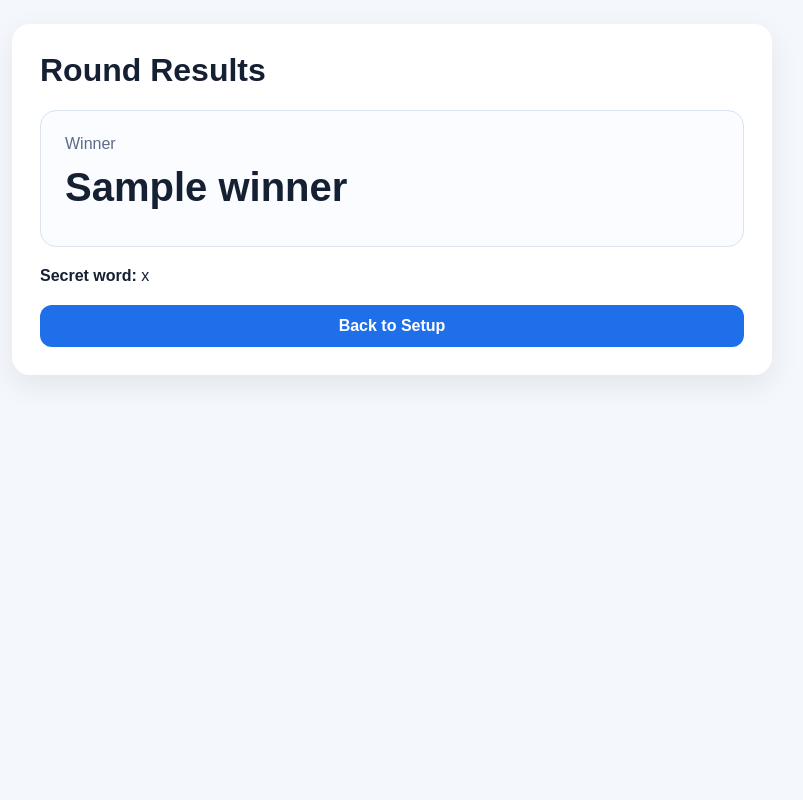
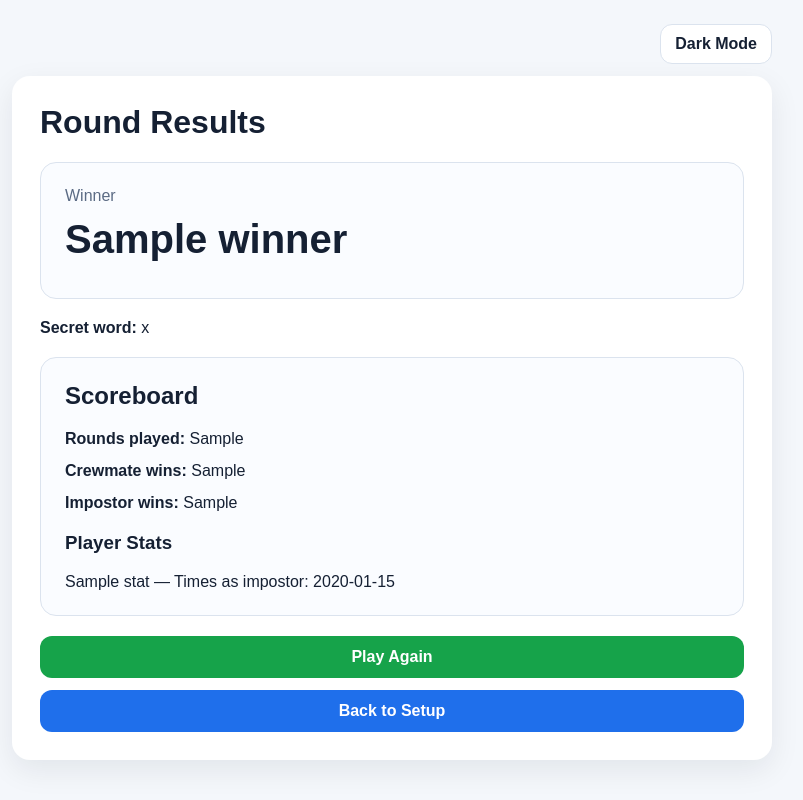
Before and after one commit to sccaaws/impostor-game, a Flask app: template templates/results.html in a window 1280 px wide. Shown: the whole page, without its empty margins (248-1051 px from the left). Run offline with Flask 3, Linux system fonts and the light colour scheme; the template is opened without the code that fills it: most values are stand-ins (such as "Sample title", 1, 10 or a date in 2020).

Commit message:
Added darkmode and reveal and pass feature

```diff
--- a/app.py
+++ b/app.py
@@ -23,8 +23,8 @@ def default_player_names(player_count: int) -> list[str]:
 
 def get_cached_names(player_count: int) -> list[str]:
     cached_names = session.get("cached_player_names", [])
+    names = []
 
-    names = []
     for i in range(player_count):
         if i < len(cached_names) and cached_names[i].strip():
             names.append(cached_names[i].strip())
@@ -34,6 +34,22 @@ def get_cached_names(player_count: int) -> list[str]:
     return names
 
 
+def create_scoreboard(player_names: list[str]) -> dict:
+    return {
+        "rounds_played": 0,
+        "crewmate_wins": 0,
+        "impostor_wins": 0,
+        "player_stats": [
+            {
+                "id": i + 1,
+                "name": player_names[i],
+                "times_impostor": 0,
+            }
+            for i in range(len(player_names))
+        ],
+    }
+
+
 def create_game(player_names: list[str], category: str) -> dict:
     player_count = len(player_names)
     players = [
@@ -41,7 +57,7 @@ def create_game(player_names: list[str], category: str) -> dict:
         for i in range(player_count)
     ]
 
-    secret_word = random.choice(WORDS[category])
+    secret_word = choose_secret_word(category)
     impostor_id = random.randint(1, player_count)
 
     return {
@@ -55,11 +71,77 @@ def create_game(player_names: list[str], category: str) -> dict:
         "accused_id": None,
         "winner": None,
         "vote_result": None,
+        "score_updated": False,
     }
+
+
+def start_new_round(player_names: list[str], category: str):
+    game = create_game(player_names, category)
+    session["game"] = game
+
+    scoreboard = session.get("scoreboard")
+    if scoreboard:
+        for player in scoreboard["player_stats"]:
+            if player["id"] == game["impostor_id"]:
+                player["times_impostor"] += 1
+                break
+        session["scoreboard"] = scoreboard
 
 
 def get_game():
     return session.get("game")
+
+
+def update_scoreboard_if_needed(game: dict):
+    if game.get("score_updated"):
+        return
+
+    scoreboard = session.get("scoreboard")
+    if not scoreboard or not game.get("winner"):
+        return
+
+    scoreboard["rounds_played"] += 1
+
+    if game["winner"] == "Crewmates":
+        scoreboard["crewmate_wins"] += 1
+    elif game["winner"] == "Impostor":
+        scoreboard["impostor_wins"] += 1
+
+    session["scoreboard"] = scoreboard
+    game["score_updated"] = True
+    session["game"] = game
+
+def get_used_words_by_category() -> dict:
+    return session.get("used_words_by_category", {})
+
+
+def save_used_word(category: str, word: str):
+    used_words_by_category = get_used_words_by_category()
+    used_words = used_words_by_category.get(category, [])
+
+    used_words.append(word)
+    used_words = used_words[-5:]
+
+    used_words_by_category[category] = used_words
+    session["used_words_by_category"] = used_words_by_category
+
+
+def choose_secret_word(category: str) -> str:
+    all_words = WORDS[category]
+    used_words_by_category = get_used_words_by_category()
+    used_words = used_words_by_category.get(category, [])
+
+    available_words = [word for word in all_words if word not in used_words]
+
+    if not available_words:
+        used_words = []
+        used_words_by_category[category] = used_words
+        session["used_words_by_category"] = used_words_by_category
+        available_words = all_words[:]
+
+    secret_word = random.choice(available_words)
+    save_used_word(category, secret_word)
+    return secret_word
 
 
 @app.route("/", methods=["GET", "POST"])
@@ -117,7 +199,9 @@ def lobby():
             player_names.append(name)
 
         session["cached_player_names"] = player_names
-        session["game"] = create_game(player_names, category)
+        session["scoreboard"] = create_scoreboard(player_names)
+        start_new_round(player_names, category)
+
         session.pop("setup", None)
         return redirect(url_for("reveal", player_number=1))
 
@@ -140,6 +224,21 @@ def reset_names():
     player_count = setup["player_count"]
     session["cached_player_names"] = default_player_names(player_count)
     return redirect(url_for("lobby"))
+
+
+@app.route("/play_again", methods=["POST"])
+def play_again():
+    game = get_game()
+    scoreboard = session.get("scoreboard")
+
+    if not game or not scoreboard:
+        return redirect(url_for("index"))
+
+    player_names = [player["name"] for player in game["players"]]
+    category = game["category"]
+
+    start_new_round(player_names, category)
+    return redirect(url_for("reveal", player_number=1))
 
 
 @app.route("/reveal/<int:player_number>")
@@ -167,6 +266,25 @@ def reveal(player_number: int):
     )
 
 
+@app.route("/pass/<int:player_number>")
+def pass_screen(player_number: int):
+    game = get_game()
+    if not game:
+        return redirect(url_for("index"))
+
+    if player_number > game["player_count"]:
+        return redirect(url_for("clues"))
+
+    current_player = game["players"][player_number - 1]
+
+    return render_template(
+        "pass.html",
+        player_number=player_number,
+        player_name=current_player["name"],
+        total_players=game["player_count"],
+    )
+
+
 @app.route("/next_reveal/<int:player_number>", methods=["POST"])
 def next_reveal(player_number: int):
     game = get_game()
@@ -182,7 +300,8 @@ def next_reveal(player_number: int):
 
     if next_player > game["player_count"]:
         return redirect(url_for("clues"))
-    return redirect(url_for("reveal", player_number=next_player))
+
+    return redirect(url_for("pass_screen", player_number=next_player))
 
 
 @app.route("/clues")
@@ -328,6 +447,8 @@ def results():
     if not game:
         return redirect(url_for("index"))
 
+    update_scoreboard_if_needed(game)
+
     return render_template(
         "results.html",
         winner=game["winner"],
@@ -336,6 +457,7 @@ def results():
         accused_id=game["accused_id"],
         vote_result=game["vote_result"],
         players=game["players"],
+        scoreboard=session.get("scoreboard"),
     )
 
 
@@ -343,6 +465,8 @@ def results():
 def reset():
     session.pop("game", None)
     session.pop("setup", None)
+    session.pop("scoreboard", None)
+    session.pop("used_words_by_category", None)
     return redirect(url_for("index"))
 
 
--- a/static/style.css
+++ b/static/style.css
@@ -30,6 +49,33 @@ body {
   background: var(--bg);
   color: var(--text);
   padding: 24px;
+  transition: background 0.2s ease, color 0.2s ease;
+}
+
+.page-shell {
+  max-width: 760px;
+  margin: 0 auto;
+}
+
+.topbar {
+  display: flex;
+  justify-content: flex-end;
+  margin-bottom: 12px;
+}
+
+.theme-toggle {
+  width: auto;
+  padding: 10px 14px;
+  border-radius: 12px;
+  border: 1px solid var(--border);
+  background: var(--surface);
+  color: var(--text);
+  cursor: pointer;
+  font-weight: 700;
+}
+
+.theme-toggle:hover {
+  background: var(--surface-soft);
 }
 
 .container {
--- a/templates/base.html
+++ b/templates/base.html
@@ -5,11 +5,48 @@
   <meta name="viewport" content="width=device-width, initial-scale=1.0">
   <title>{% block title %}Impostor Game{% endblock %}</title>
   <link rel="stylesheet" href="{{ url_for('static', filename='style.css') }}">
+  <script>
+    (function () {
+      const savedTheme = localStorage.getItem("theme");
+      if (savedTheme === "dark") {
+        document.documentElement.classList.add("dark");
+      }
+    })();
+
+    function toggleTheme() {
+      const root = document.documentElement;
+      root.classList.toggle("dark");
+
+      const isDark = root.classList.contains("dark");
+      localStorage.setItem("theme", isDark ? "dark" : "light");
+
+      const themeLabel = document.getElementById("theme-label");
+      if (themeLabel) {
+        themeLabel.textContent = isDark ? "Light Mode" : "Dark Mode";
+      }
+    }
+
+    document.addEventListener("DOMContentLoaded", function () {
+      const isDark = document.documentElement.classList.contains("dark");
+      const themeLabel = document.getElementById("theme-label");
+      if (themeLabel) {
+        themeLabel.textContent = isDark ? "Light Mode" : "Dark Mode";
+      }
+    });
+  </script>
   {% block head %}{% endblock %}
 </head>
 <body>
-  <div class="container">
-    {% block content %}{% endblock %}
+  <div class="page-shell">
+    <div class="topbar">
+      <button type="button" class="theme-toggle" onclick="toggleTheme()">
+        <span id="theme-label">Dark Mode</span>
+      </button>
+    </div>
+
+    <div class="container">
+      {% block content %}{% endblock %}
+    </div>
   </div>
 </body>
 </html>
--- a/templates/results.html
+++ b/templates/results.html
@@ -36,7 +36,31 @@
     {% endif %}
   </div>
 
-  <form method="post" action="{{ url_for('reset') }}" class="actions">
-    <button type="submit">Back to Setup</button>
-  </form>
+  {% if scoreboard %}
+    <div class="card">
+      <h2>Scoreboard</h2>
+      <div class="stack">
+        <div><strong>Rounds played:</strong> {{ scoreboard.rounds_played }}</div>
+        <div><strong>Crewmate wins:</strong> {{ scoreboard.crewmate_wins }}</div>
+        <div><strong>Impostor wins:</strong> {{ scoreboard.impostor_wins }}</div>
+      </div>
+
+      <h3 style="margin-top: 20px;">Player Stats</h3>
+      <div class="stack">
+        {% for stat in scoreboard.player_stats %}
+          <div>{{ stat.name }} — Times as impostor: {{ stat.times_impostor }}</div>
+        {% endfor %}
+      </div>
+    </div>
+  {% endif %}
+
+  <div class="actions">
+    <form method="post" action="{{ url_for('play_again') }}">
+      <button type="submit" class="button-primary">Play Again</button>
+    </form>
+
+    <form method="post" action="{{ url_for('reset') }}">
+      <button type="submit">Back to Setup</button>
+    </form>
+  </div>
 {% endblock %}
--- a/templates/reveal.html
+++ b/templates/reveal.html
@@ -49,7 +49,7 @@
   <form method="post" action="{{ url_for('next_reveal', player_number=player_number) }}">
     <button type="submit">
       {% if player_number < total_players %}
-        Pass to Next Player
+        Hide and Pass to Next Player
       {% else %}
         Continue to Clue Round
       {% endif %}
```
Also changed, not shown: other parts of static/style.css (+47 -8 lines), templates/pass.html (added, +22 -0 lines).
